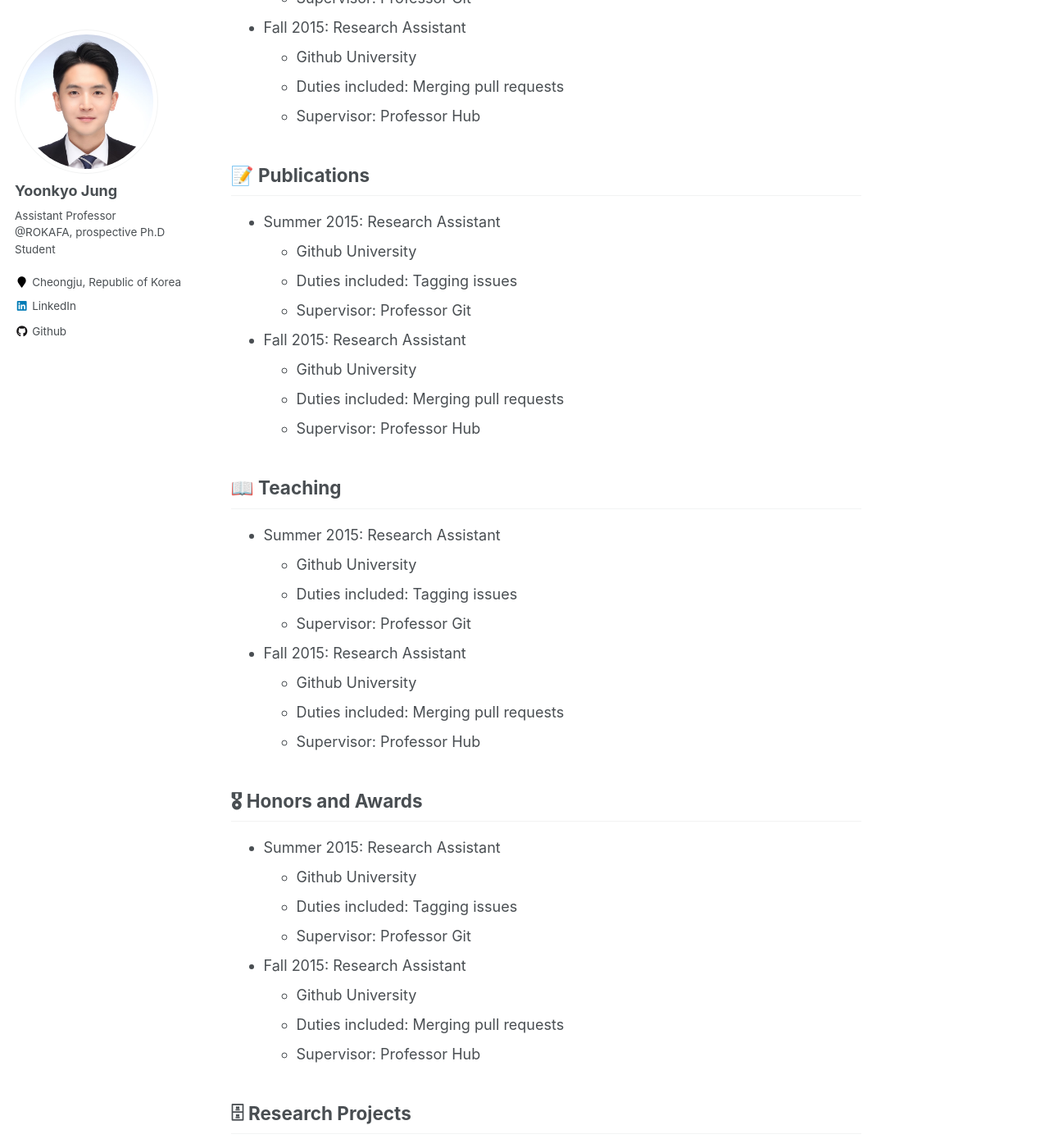
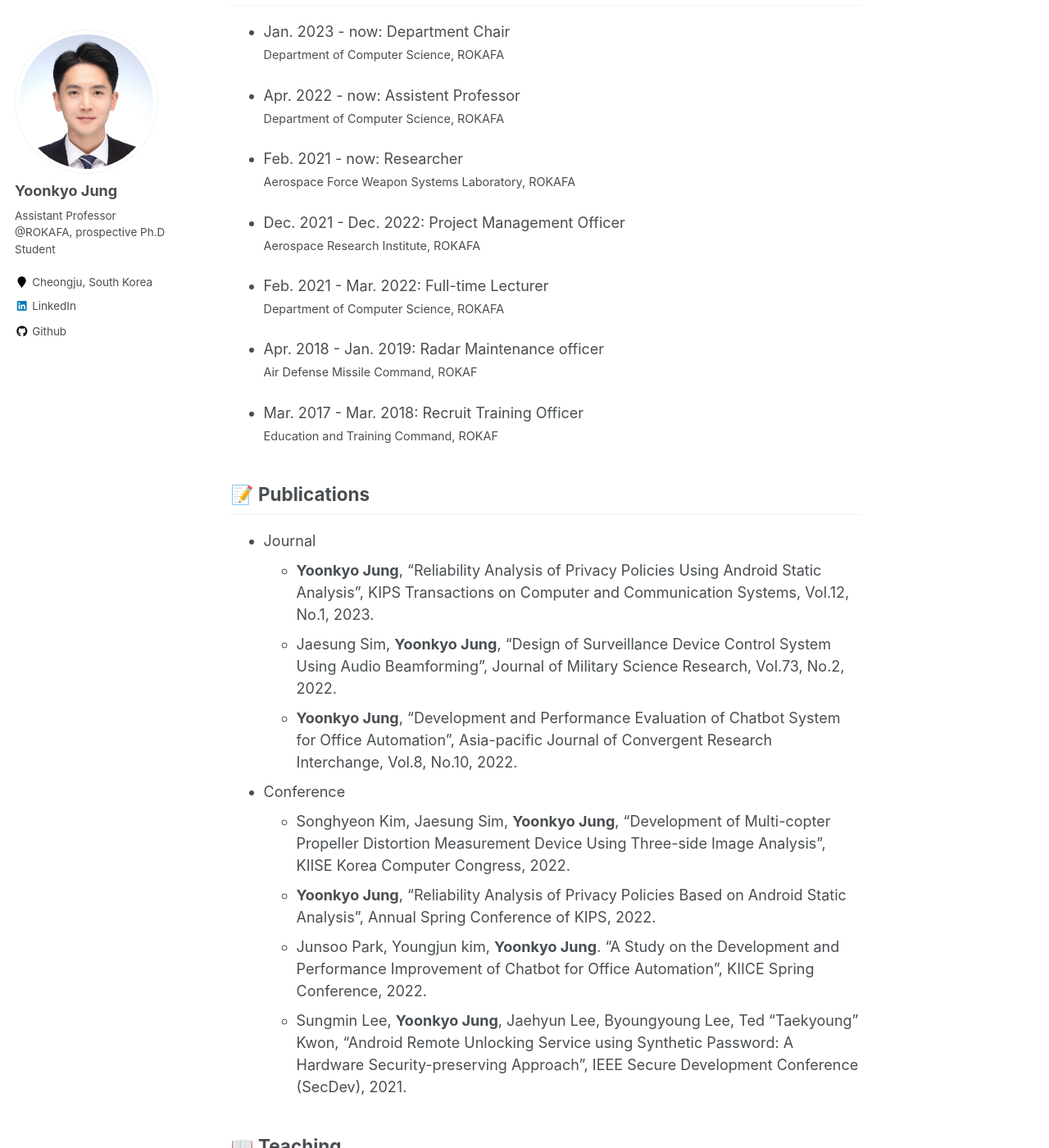
Before and after one commit to Yoonkyo/yoonkyo.github.io, a Jekyll site: the page built from _pages/about.md, in a window 1280 px wide and 1400 px high, scrolled down 845 px. Shown: the whole window at 82% size. Built offline with Jekyll 4.4.1, drawn with Linux system fonts in a browser that asks for light colours; some of the changed text lies outside the part shown.

Commit message:
Change info

```diff
--- a/_config.yml
+++ b/_config.yml
@@ -83,7 +83,7 @@ author:
   name             : "Yoonkyo Jung"
   avatar           : "yoonkyo_2023_new.jpg"
   bio              : "Assistant Professor @ROKAFA, prospective Ph.D Student "
-  location         : "Cheongju, Republic of Korea"
+  location         : "Cheongju, South Korea"
   pubmed           :
   googlescholar    :
   email            :
--- a/_pages/about.md
+++ b/_pages/about.md
@@ -16,32 +16,74 @@ Contact: ykjung.rokafa@gmail.com
 
 🏫 Education
 ------
-* M.S. in Computer Science and Engineering, Seoul National University, 2021
+* M.S. in Computer Science and Engineering, Seoul National University
+<span style="font-size:80%">
+<br>Thesis: Consistency Analysis between Privacy Policy and Mobile Application
+<br>Advisor: [Ted "Taekyeong" Kwon](https://mmlab.snu.ac.kr/)
+<br>Mar. 2019 ‑ Feb. 2021
+</span>
+
 * B.S. in System Engineering, Republic of Korea Air force Academy, 2017
+<span style="font-size:80%">
+<br>Thesis: Improvement of Bus Booking Mobile Application and Efficiency Validation
+<br>Mar. 2013 ‑ Feb. 2017
+</span>
 
 👨‍💼 Work experience
 ------
-* Summer 2015: Research Assistant
-  * Github University
-  * Duties included: Tagging issues
-  * Supervisor: Professor Git
+* Jan. 2023 - now: Department Chair
+<span style="font-size:80%">
+<br>Department of Computer Science, ROKAFA
+</span>
 
-* Fall 2015: Research Assistant
-  * Github University
-  * Duties included: Merging pull requests
-  * Supervisor: Professor Hub
+
+* Apr. 2022 - now: Assistent Professor
+<span style="font-size:80%">
+<br>Department of Computer Science, ROKAFA
+</span>
+
+
+* Feb. 2021 - now: Researcher
+<span style="font-size:80%">
+<br>Aerospace Force Weapon Systems Laboratory, ROKAFA
+</span>
+
+
+* Dec. 2021 - Dec. 2022: Project Management Officer
+<span style="font-size:80%">
+<br>Aerospace Research Institute, ROKAFA
+</span>
+
+
+* Feb. 2021 - Mar. 2022: Full-time Lecturer
+<span style="font-size:80%">
+<br>Department of Computer Science, ROKAFA
+</span>
+
+
+* Apr. 2018 - Jan. 2019: Radar Maintenance officer
+<span style="font-size:80%">
+<br>Air Defense Missile Command, ROKAF
+</span>
+
+
+* Mar. 2017 - Mar. 2018: Recruit Training Officer
+<span style="font-size:80%">
+<br>Education and Training Command, ROKAF
+</span>
 
 📝 Publications
 ------
-* Summer 2015: Research Assistant
-  * Github University
-  * Duties included: Tagging issues
-  * Supervisor: Professor Git
+* Journal
+  * __Yoonkyo Jung__, "Reliability Analysis of Privacy Policies Using Android Static Analysis", KIPS Transactions on Computer and Communication Systems, Vol.12, No.1, 2023.
+  * Jaesung Sim, __Yoonkyo Jung__, "Design of Surveillance Device Control System Using Audio Beamforming", Journal of Military Science Research, Vol.73, No.2, 2022.
+  * __Yoonkyo Jung__, "Development and Performance Evaluation of Chatbot System for Office Automation", Asia-pacific Journal of Convergent Research Interchange, Vol.8, No.10, 2022.
 
-* Fall 2015: Research Assistant
-  * Github University
-  * Duties included: Merging pull requests
-  * Supervisor: Professor Hub
+* Conference
+  * Songhyeon Kim, Jaesung Sim, __Yoonkyo Jung__, "Development of Multi-copter Propeller Distortion Measurement Device Using Three-side Image Analysis", KIISE Korea Computer Congress, 2022.
+  * __Yoonkyo Jung__, "Reliability Analysis of Privacy Policies Based on Android Static Analysis", Annual Spring Conference of KIPS, 2022.
+  * Junsoo Park, Youngjun kim, __Yoonkyo Jung__. "A Study on the Development and Performance Improvement of Chatbot for Office Automation", KIICE Spring Conference, 2022.
+  * Sungmin Lee, __Yoonkyo Jung__, Jaehyun Lee, Byoungyoung Lee, Ted "Taekyoung" Kwon, "Android Remote Unlocking Service using Synthetic Password: A Hardware Security-preserving Approach", IEEE Secure Development Conference (SecDev), 2021.
 
 📖 Teaching
 ------
```
